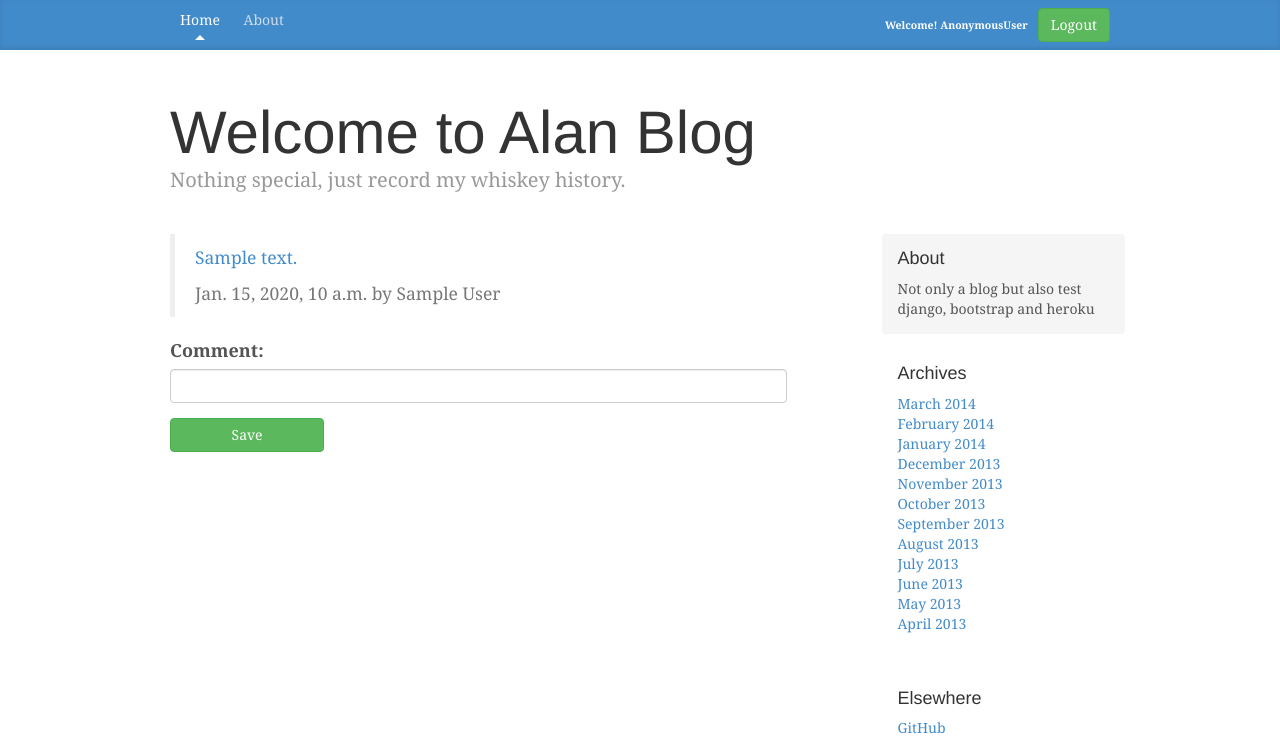
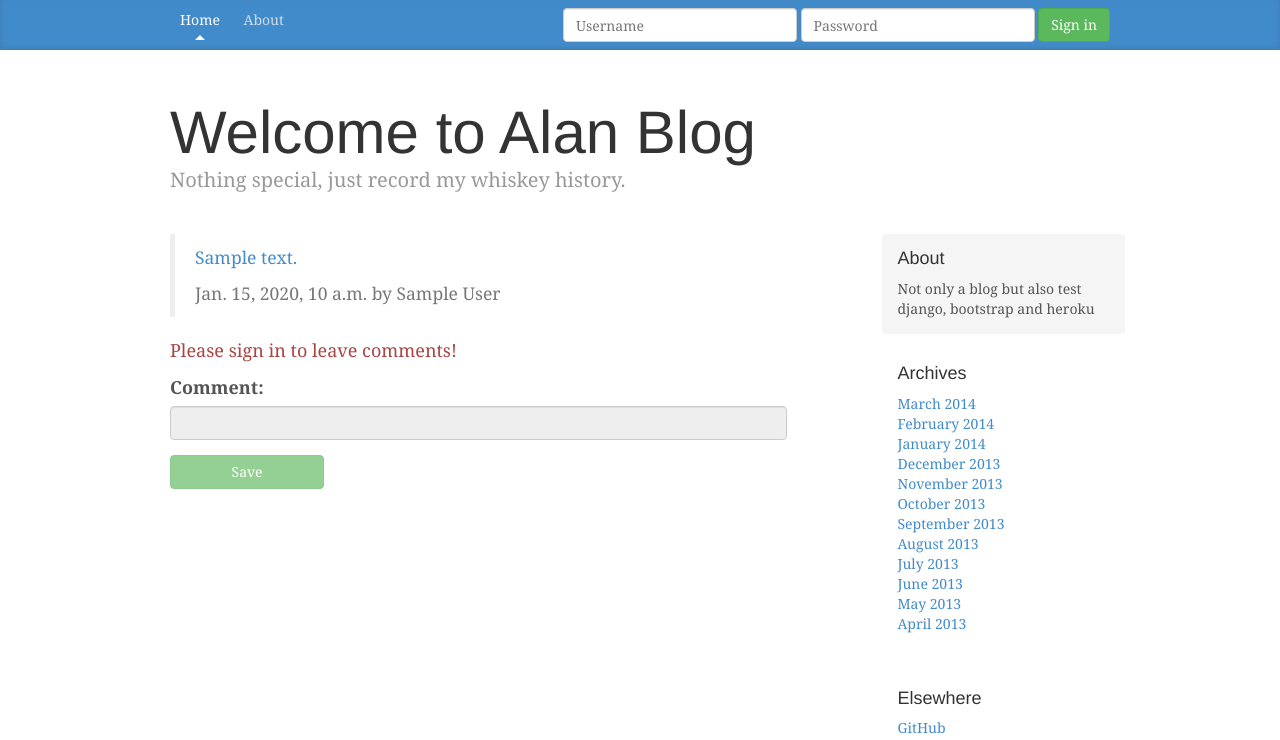
Before and after one commit to alanleegithub/heroku, a Django app: page /blogs/get/1/comment/ in a window 1280 px wide. Shown: the top 740 px of the page. Run offline with Django 3.2, Linux system fonts and the light colour scheme; tables that the repository leaves empty hold one stand-in row (values such as "Sample post"); parts of the project's set-up code (start-up, migrations or seed data) failed here and were passed over; some libraries are stand-ins or nearby versions.

Commit message:
you can write the comments only sign in, or just read them

```diff
--- a/blog/views.py
+++ b/blog/views.py
@@ -105,7 +105,11 @@ def comment(request, post_id = 1):
           return HttpResponseRedirect('/blogs/')
     else:
        form = CommentForm()
-    return render_to_response('blog_comments.html',
+    if request.user.is_authenticated():
+       page = 'blog_comments.html'
+    else:
+       page = 'blog_discomments.html'
+    return render_to_response(page,
            {'comments': Comment.objects.filter(post_id = post_id).order_by('-published_date'),
             'user': request.user,
             'form': form,
--- a/templates/blog.html
+++ b/templates/blog.html
@@ -27,6 +27,7 @@
                  <p class="blog-post-meta">{{ post.published_date }} by <a href="#">{{post.author}}</a></p>
                  <p> {{ post.body|safe|linebreaks }}</p>
                  <p>
+                 <a class="btn btn-default" href="/blogs/get/{{post.id}}/comment/" role="button">Comments<span class="badge">42</span></a>
                  <a class="btn btn-default" href="/blogs/" role="button">Back &raquo;</a>
                  </p>
             </div><!-- /.blog-post -->
--- /dev/null
+++ b/templates/blog_discomments.html
@@ -0,0 +1,45 @@
+{% extends "blog_base.html" %}
+{% block navbarhead %}
+     <a class="blog-nav-item active" href="/">Home</a>
+     {% if user.username == 'alanlee' %}
+         <a class="blog-nav-item" href="/post/">Post</a>
+     {% endif %}
+     <a class="blog-nav-item" href="/about/">About</a>
+{% endblock %}
+
+{% block navbar%}
+<form class="navbar-form navbar-right navbar-top" role="form" action="/login/" method="post">{% csrf_token %}
+    <div class="form-group">
+      <input type="text" placeholder="Username" name='username' class="form-control">
+    </div>
+    <div class="form-group">
+      <input type="password" placeholder="Password" name='password' class="form-control">
+    </div>
+    <button type="submit" class="btn btn-success">Sign in</button>
+</form>
+{% endblock %}
+
+{% block head %}
+         <h1 class="blog-title">Welcome to Alan Blog</h1>
+         <p class="lead blog-description">Nothing special, just record my whiskey history.</p>
+{% endblock %}
+
+{% block main %}
+     {% for post in comments %}
+     <blockquote>
+         <p class="text-primary"> {{ post.body|safe }}</p>
+         <p class="text-muted"> {{ post.published_date }} by {{post.author}}</p>
+     </blockquote>
+     {% endfor %}
+     <fieldset disabled>
+     <p class="text-danger">Please sign in to leave comments!</p>
+    <div class="blog-post">
+         <form role="form" method='post' action="/blogs/get/{{blog_id}}/comment/">{% csrf_token %}
+            <div class="form-group">
+                 {{form}}
+            </div>
+             <button type='sumbit' class="btn btn-success col-sm-3">Save</button>
+         </form>
+    </div>
+     </fieldset>
+{% endblock %}
--- a/templates/blogs.html
+++ b/templates/blogs.html
@@ -28,6 +28,7 @@
 	 <p class="blog-post-meta">{{ post.published_date }} by <a href="#">{{post.author}}</a></p>
 	 <p> {{ post.body|safe|truncatewords:"10"|linebreaks }}</p>
 	 <p>
+   <a class="btn btn-default" href="/blogs/get/{{post.id}}/comment/" role="button">Comments<span class="badge">42</span></a>
    <a class="btn btn-default" href="/blogs/get/{{post.id}}/" role="button">View details &raquo;</a>
    </p>
 </div><!-- /.blog-post -->
--- a/templates/blogs_login.html
+++ b/templates/blogs_login.html
@@ -25,7 +25,7 @@
                  <p class="blog-post-meta">{{ post.published_date }} by <a href="#">{{post.author}}</a></p>
                  <p> {{ post.body|safe|truncatewords:"10"|linebreaks }}</p>
                  <p>
-                 <a class="btn btn-default" href="/blogs/get/{{post.id}}/comment/" role="button">Comments</a>
+                 <a class="btn btn-default" href="/blogs/get/{{post.id}}/comment/" role="button">Comments<span class="badge">42</span></a>
                  <a class="btn btn-default" href="/blogs/get/{{post.id}}/" role="button">View details &raquo;</a>
                  </p>
             </div><!-- /.blog-post -->
```
